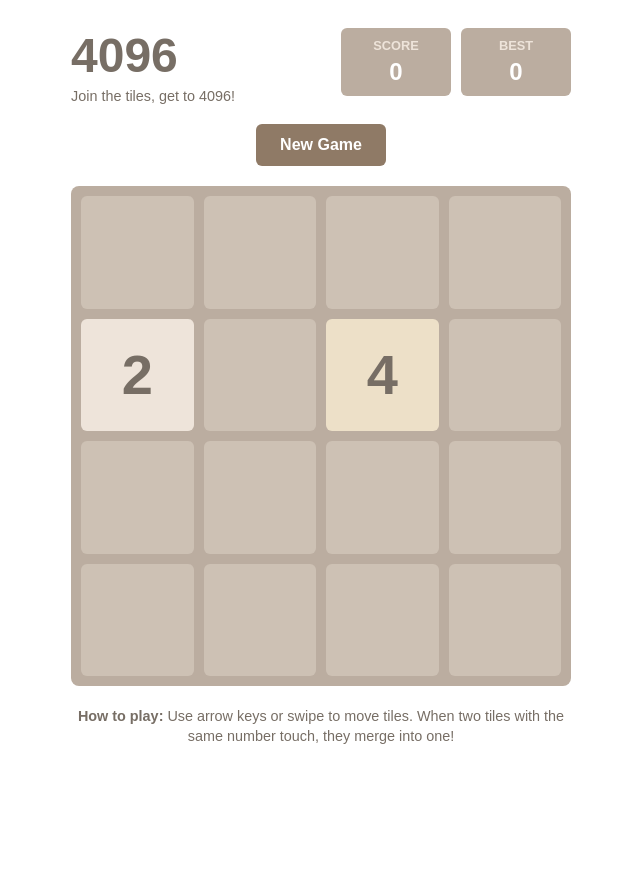
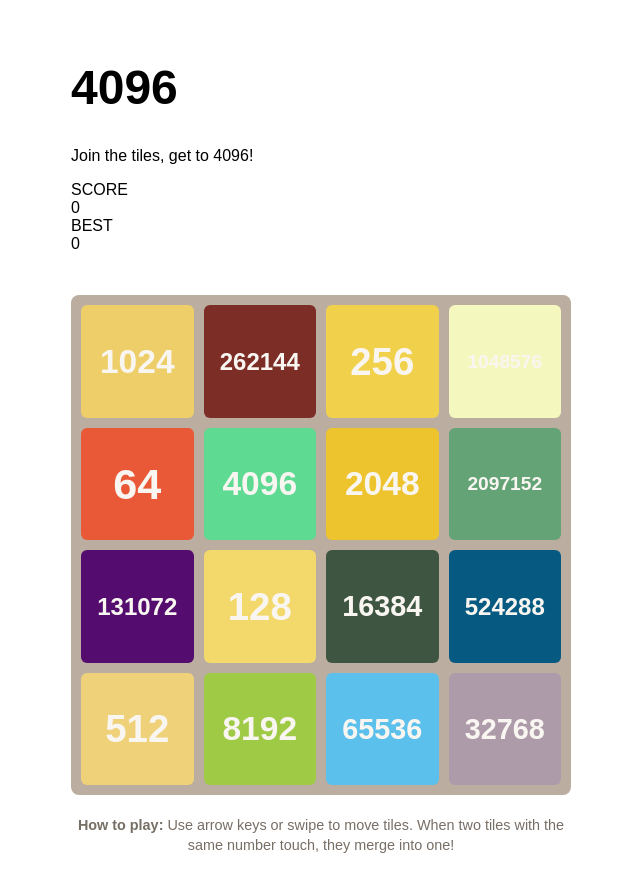
Before and after one commit to JoelYoung01/Play4096, a SvelteKit app: page / in a window 1280 px wide. Shown: the top 892 px of the page, without its empty margins (319-959 px from the left). Before the commit the page ends 856 px from the top, so only its background shows below. Built offline with nearby package versions, Linux system fonts and the light colour scheme.

Commit message:
Added colors and fixed lint

```diff
--- a/package.json
+++ b/package.json
@@ -29,6 +29,7 @@
 		"@types/better-sqlite3": "^7.6.12",
 		"@types/node": "^22",
 		"eslint": "^9.34.0",
+		"eslint-config-prettier": "^10.1.8",
 		"eslint-plugin-prettier": "^5.5.4",
 		"eslint-plugin-svelte": "^3.0.0",
 		"globals": "^16.0.0",
@@ -51,10 +52,10 @@
 	},
 	"dependencies": {
 		"@node-rs/argon2": "^2.0.2",
-		"drizzle-kit": "^0.30.2",
 		"@oslojs/crypto": "^1.0.1",
 		"@oslojs/encoding": "^1.1.0",
 		"better-sqlite3": "^11.8.0",
+		"drizzle-kit": "^0.30.2",
 		"drizzle-orm": "^0.40.0",
 		"sqlite3": "^5.1.7"
 	}
--- a/src/app.css
+++ b/src/app.css
@@ -4,17 +4,10 @@
   --background-color: #fbf8ef;
   --board-bg: #bbaea0;
   --primary-color: #ec995b;
-  --color-2: #eee4d9;
-  --color-4: #ece0c8;
-  --color-8: #f2b179;
-  --color-16: #eb8e53;
-  --color-32: #f67c5f;
-  --color-64: #e95937;
-  --color-128: #f3d96c;
-  --color-256: #f1d14c;
-  --color-512: #efd179;
-  --color-1024: #eece69;
-  --color-2048: #edc32e;
-  --color-4096: #5eda92;
-  --color-8192: #9fca46;
+  --primary-color-dark: #e88f4f;
+  --text-color: #776e65;
 }
+
+.bg-board-bg {
+  background-color: var(--board-bg);
+}
--- a/src/lib/server/db/index.js
+++ b/src/lib/server/db/index.js
@@ -1,4 +1,4 @@
-import { BetterSQLite3Database, drizzle } from "drizzle-orm/better-sqlite3";
+import { drizzle } from "drizzle-orm/better-sqlite3";
 import Database from "better-sqlite3";
 import * as schema from "./schema";
 import { env } from "$env/dynamic/private";
--- a/src/routes/+page.svelte
+++ b/src/routes/+page.svelte
@@ -1,5 +1,5 @@
 <script>
-	import { Game, DIRECTIONS } from "$lib/game.svelte.js";
+	import { Game, DIRECTIONS, TILE_COLORS } from "$lib/game.svelte.js";
 	import { onMount } from "svelte";
 
 	const TOUCH_THRESHOLD = 100;
@@ -96,6 +96,39 @@
 		game = new Game();
 	}
 
+	/**
+	 * Get the font size for a tile
+	 * @param {number} value
+	 * @returns {string}
+	 */
+	function getTileFontSize(value) {
+		const baseSize = 3; // rem
+		const digits = value.toString().length;
+		const fontSize = Math.max(baseSize - (digits - 1) * 0.3, 1);
+		return `${fontSize}rem`;
+	}
+
+	/**
+	 * Get the background color for a tile
+	 * @param {number} value
+	 * @returns {string}
+	 */
+	function getTileBackground(value) {
+		// @ts-expect-error
+		if (value in TILE_COLORS) return TILE_COLORS[value];
+		return "#5f5f5f";
+	}
+
+	/**
+	 * Get the color for a tile
+	 * @param {number} value
+	 * @returns {string}
+	 */
+	function getTileColor(value) {
+		if (value >= 8) return "#f9f6f2";
+		return "#776e65";
+	}
+
 	// Setup listeners on mount
 	onMount(() => {
 		window.addEventListener("keydown", handleKeydown);
@@ -112,50 +145,39 @@
 
 <div class="game-container" ontouchstart={handleTouchStart} ontouchend={handleTouchEnd}>
 	<!-- Header -->
-	<div class="header">
-		<div class="title-section">
-			<h1 class="game-title">4096</h1>
-			<p class="subtitle">Join the tiles, get to 4096!</p>
+	<div class="mb-3 flex items-start justify-between">
+		<div>
+			<h1 class="game-title text-4xl font-bold">4096</h1>
+			<p>Join the tiles, get to 4096!</p>
 		</div>
 
-		<div class="scores-section">
-			<div class="score-box">
-				<div class="score-label">SCORE</div>
-				<div class="score-value">{game.score}</div>
+		<div class="flex gap-2">
+			<div class="score-box rounded-md p-2 text-center text-sm">
+				<div class="text-sm font-bold uppercase">SCORE</div>
+				<div class="mt-1 text-2xl font-bold">{game.score}</div>
 			</div>
-			<div class="score-box">
-				<div class="score-label">BEST</div>
-				<div class="score-value">{bestScore}</div>
+			<div class="score-box rounded-md p-2 text-center text-sm">
+				<div class="text-sm font-bold uppercase">BEST</div>
+				<div class="mt-1 text-2xl font-bold">{bestScore}</div>
 			</div>
 		</div>
 	</div>
 
 	<!-- Game Controls -->
-	<div class="controls">
+	<div class="mb-4 text-center">
 		<button class="new-game-btn" onclick={newGame}>New Game</button>
 	</div>
 
 	<!-- Game Board -->
 	<div class="game-board">
-		{#each game.board as row, rowIndex}
-			{#each row as cell, colIndex}
-				{@const tileKey = `${rowIndex}-${colIndex}`}
-
+		{#each game.board as row, rowIndex (rowIndex)}
+			{#each row as cell, colIndex (colIndex)}
 				{#if cell !== 0}
 					<div
-						class="tile {`tile-${cell}`}"
-						class:tile-2={cell === 2}
-						class:tile-4={cell === 4}
-						class:tile-8={cell === 8}
-						class:tile-16={cell === 16}
-						class:tile-32={cell === 32}
-						class:tile-64={cell === 64}
-						class:tile-128={cell === 128}
-						class:tile-256={cell === 256}
-						class:tile-512={cell === 512}
-						class:tile-1024={cell === 1024}
-						class:tile-2048={cell === 2048}
-						class:tile-4096={cell === 4096}
+						class="tile"
+						style:font-size={getTileFontSize(cell)}
+						style:background={getTileBackground(cell)}
+						style:color={getTileColor(cell)}
 					>
 						{cell}
 					</div>
@@ -197,7 +219,7 @@
 	</div>
 </div>
 
-<style>
+<style lang="postcss">
 	.game-container {
 		max-width: 500px;
 		min-height: 100vh;
@@ -205,30 +227,11 @@
 		padding: 20px;
 		font-family: "Arial", sans-serif;
 		user-select: none;
-	}
-
-	.header {
-		display: flex;
-		justify-content: space-between;
-		align-items: flex-start;
-		margin-bottom: 20px;
-	}
-
-	.title-section {
-		flex: 1;
+		color: var(--text-color);
 	}
 
 	.game-title {
 		font-size: 3rem;
-		font-weight: bold;
-		margin: 0;
-		color: #776e65;
-	}
-
-	.subtitle {
-		margin: 5px 0 0 0;
-		color: #776e65;
-		font-size: 0.9rem;
 	}
 
 	.scores-section {
@@ -237,34 +240,13 @@
 	}
 
 	.score-box {
-		background: #bbada0;
-		padding: 10px 15px;
-		border-radius: 6px;
-		text-align: center;
+		background: var(--board-bg);
+		color: var(--background-color);
 		min-width: 80px;
 	}
 
-	.score-label {
-		color: #eee4da;
-		font-size: 0.8rem;
-		font-weight: bold;
-		text-transform: uppercase;
-	}
-
-	.score-value {
-		color: white;
-		font-size: 1.5rem;
-		font-weight: bold;
-		margin-top: 5px;
-	}
-
-	.controls {
-		margin-bottom: 20px;
-		text-align: center;
-	}
-
 	.new-game-btn {
-		background: #8f7a66;
+		background: var(--primary-color);
 		color: white;
 		border: none;
 		padding: 12px 24px;
@@ -273,10 +255,10 @@
 		font-weight: bold;
 		cursor: pointer;
 		transition: background-color 0.2s;
-	}
 
-	.new-game-btn:hover {
-		background: #7f6a56;
+		&:hover {
+			background: var(--primary-color-dark);
+		}
 	}
 
 	.game-board {
@@ -295,14 +277,20 @@
 		background: #cdc1b4;
 		border-radius: 6px;
 		display: flex;
+		flex: 0 0 auto;
+		overflow: hidden;
 		align-items: center;
 		justify-content: center;
-		font-size: 3.5rem;
+		font-size: 3rem;
 		font-weight: bold;
 		color: #776e65;
 		transition: all 0.15s ease;
 		position: relative;
 		animation: tileAppear 0.2s ease-out;
+		white-space: normal;
+		word-break: break-all;
+		text-align: center;
+		padding: 0.2em;
 	}
 
 	@keyframes tileAppear {
@@ -316,90 +304,8 @@
 		}
 	}
 
-	.tile.merging {
-		animation: tileMerge 0.3s ease-out;
-	}
-
-	@keyframes tileMerge {
-		0% {
-			transform: scale(1);
-		}
-		50% {
-			transform: scale(1.2);
-		}
-		100% {
-			transform: scale(1);
-		}
-	}
-
 	.tile.empty {
 		background: #cdc1b4;
-	}
-
-	.tile-2 {
-		background: #eee4da;
-		color: #776e65;
-	}
-
-	.tile-4 {
-		background: #ede0c8;
-		color: #776e65;
-	}
-
-	.tile-8 {
-		background: #f2b179;
-		color: #f9f6f2;
-	}
-
-	.tile-16 {
-		background: #f59563;
-		color: #f9f6f2;
-	}
-
-	.tile-32 {
-		background: #f67c5f;
-		color: #f9f6f2;
-	}
-
-	.tile-64 {
-		background: #f65e3b;
-		color: #f9f6f2;
-	}
-
-	.tile-128 {
-		background: #edcf72;
-		color: #f9f6f2;
-		font-size: 1.8rem;
-	}
-
-	.tile-256 {
-		background: #edcc61;
-		color: #f9f6f2;
-		font-size: 1.8rem;
-	}
-
-	.tile-512 {
-		background: #edc850;
-		color: #f9f6f2;
-		font-size: 1.8rem;
-	}
-
-	.tile-1024 {
-		background: #edc53f;
-		color: #f9f6f2;
-		font-size: 1.5rem;
-	}
-
-	.tile-2048 {
-		background: #edc22e;
-		color: #f9f6f2;
-		font-size: 1.5rem;
-	}
-
-	.tile-4096 {
-		background: #5eda92;
-		color: #f9f6f2;
-		font-size: 1.5rem;
 	}
 
 	.overlay {
```
Also changed, not shown: src/lib/game.svelte.js, 1 other file (tests, documents, lock files or other folders).
